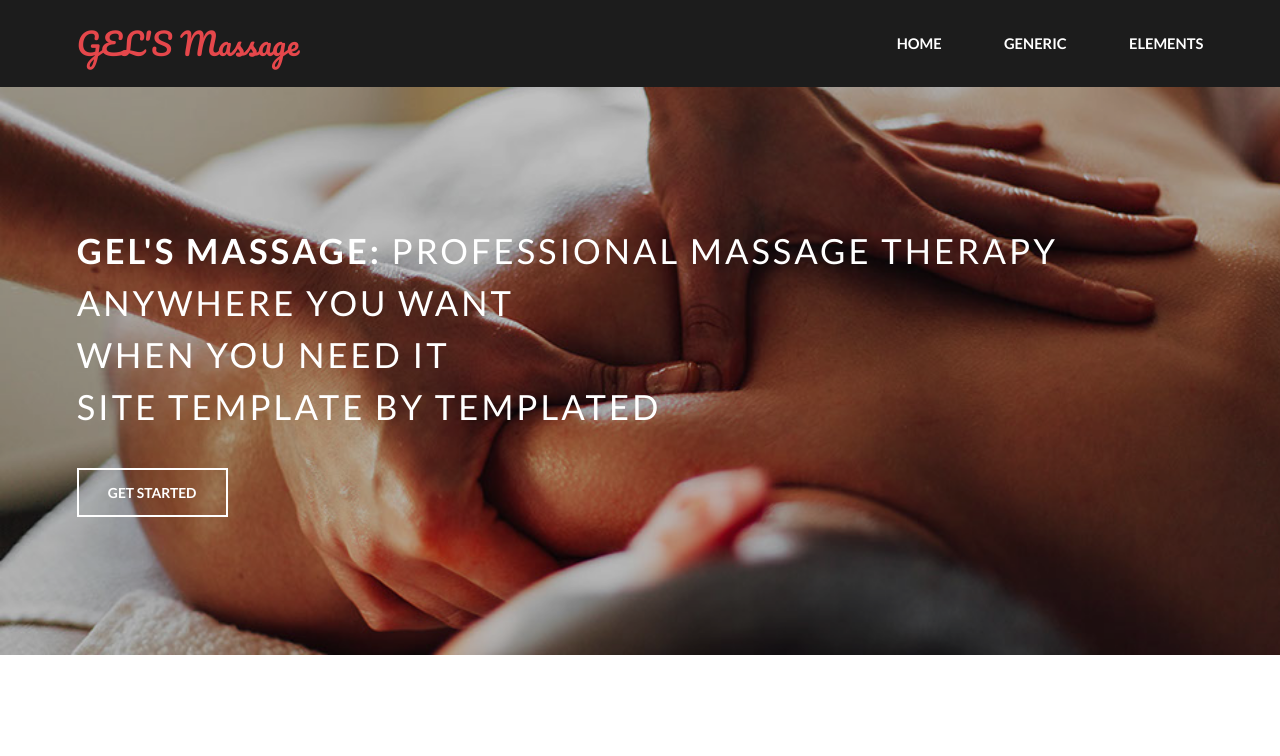
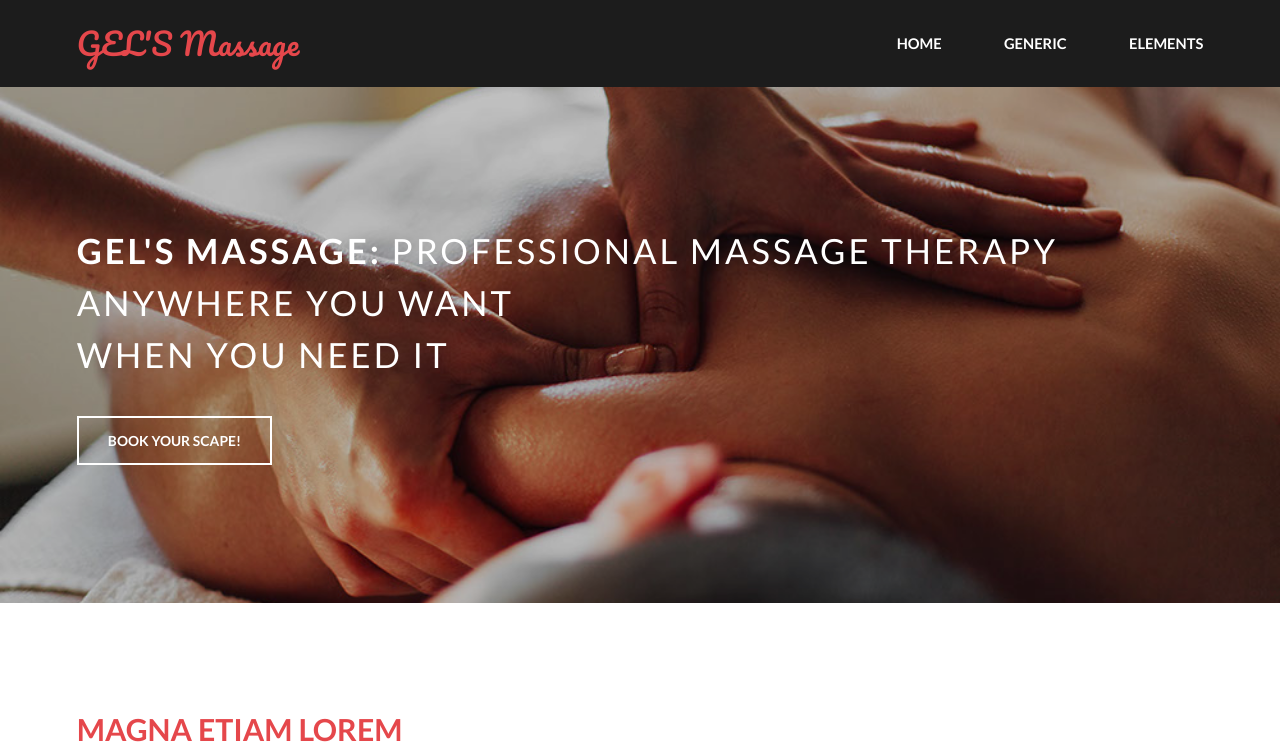
Before and after one commit to ladykate15d/gelsmassage, a plain HTML site: page index.html in a window 1280 px wide. Shown: the top 756 px of the page. Drawn offline with Linux system fonts and the light colour scheme.

Commit message:
Update index.html

```diff
--- a/index.html
+++ b/index.html
@@ -30,9 +30,9 @@
 			<section id="banner">
 				<div class="inner">
 					<h1>GEL'S MASSAGE: <span>Professional Massage Therapy<br>Anywhere You Want<br>When You Need It<br />
-					site template by TEMPLATED</span></h1>
+					</h1>
 					<ul class="actions">
-						<li><a href="#" class="button alt">Get Started</a></li>
+						<li><a href="#" class="button alt">BOOK YOUR SCAPE!</a></li>
 					</ul>
 				</div>
 			</section>
```
